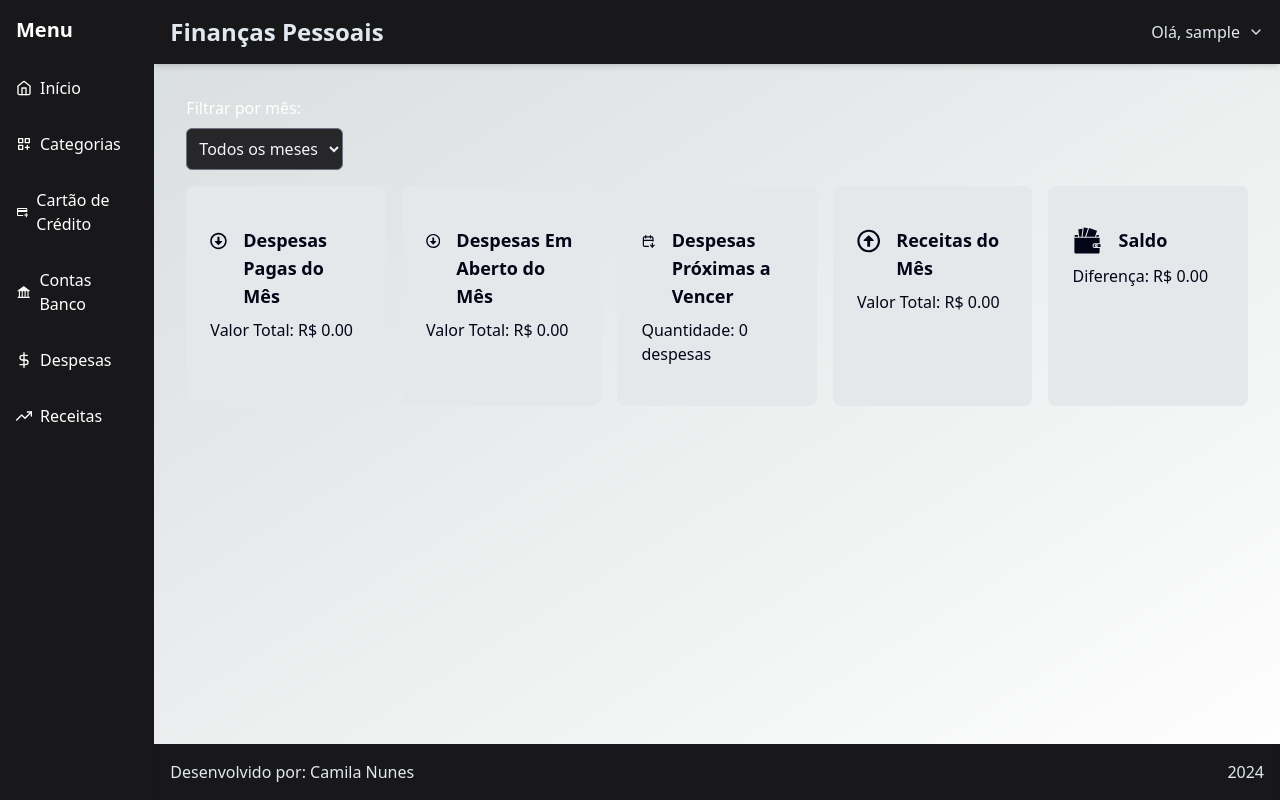
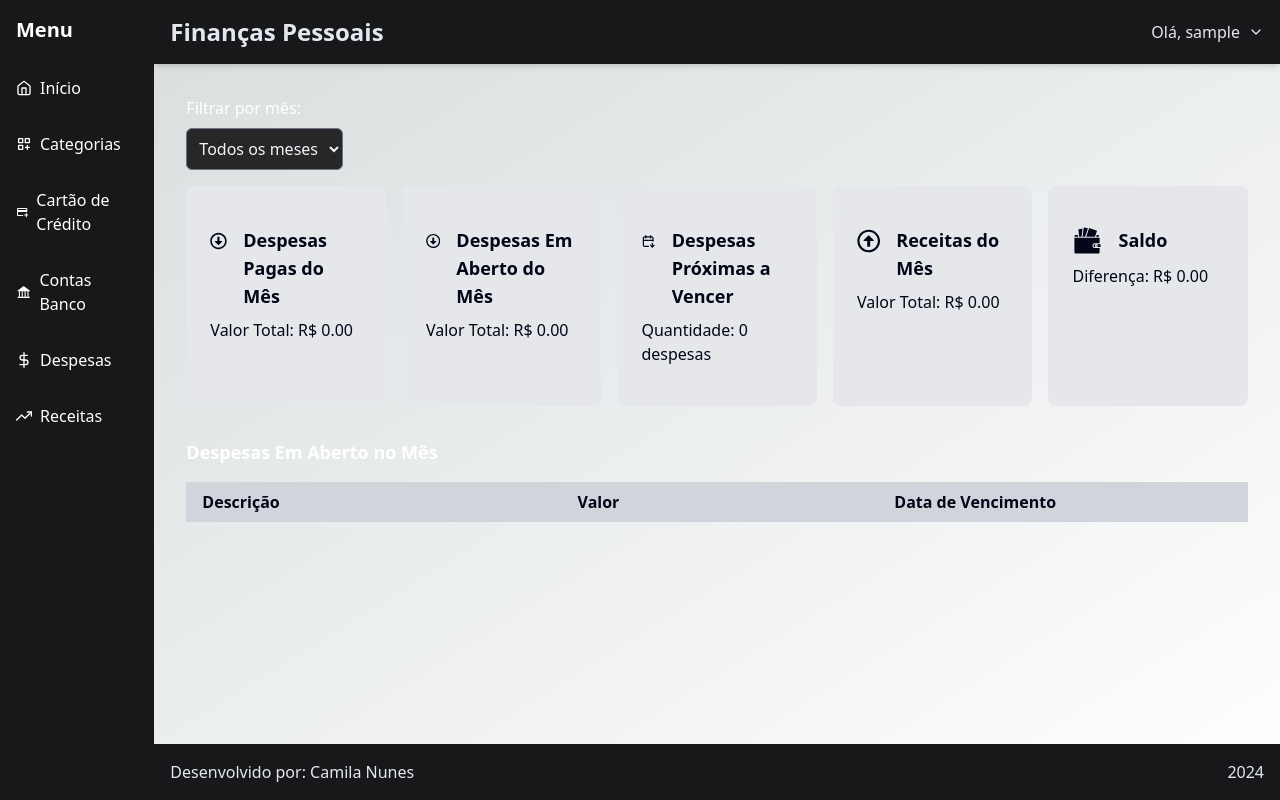
Before and after one commit to CamiNunes/my-finances-frontend, a Next.js app: page / in a window 1280 px wide. Built offline with nearby package versions, Linux system fonts and the light colour scheme; sample sign-in values are in the browser's storage.

Commit message:
listando contas abertas no mês;

```diff
--- a/src/api.ts
+++ b/src/api.ts
@@ -188,3 +188,13 @@ export const SaldoDoMes = async (mes: number) => {
     return 0; // Retorna 0 em caso de erro para manter a consistência do tipo
   }
 };
+
+export const ListarDespesasAbertasDoMes = async (mes: number) => {
+  try {
+    const response = await api.get(`/api/Dashboard/listar-despesas-abertas-mes?mes=${mes}`);
+    return response.data;
+  } catch (error) {
+    console.error('Erro ao buscar despesas:', error);
+    return 0; // Retorna 0 em caso de erro para manter a consistência do tipo
+  }
+};
--- a/src/app/page.tsx
+++ b/src/app/page.tsx
@@ -4,16 +4,23 @@ import React, { useState, useEffect } from 'react';
 import { FaRegArrowAltCircleDown, FaRegArrowAltCircleUp } from "react-icons/fa";
 import { TbCalendarDown } from "react-icons/tb";
 import { GiWallet } from "react-icons/gi";
-import { DespesasAVencerNoMes, DespesasEmAbertoDoMes, DespesasDoMes, ReceitasDoMes, SaldoDoMes } from '@/api';
+import { DespesasAVencerNoMes, DespesasEmAbertoDoMes, DespesasDoMes, ReceitasDoMes, SaldoDoMes, ListarDespesasAbertasDoMes } from '@/api';
 import withAuth from '@/utils/withAuth';
 
-const Home = () => {
+interface Despesa {
+  descricao: string;
+  valor: number;
+  dataVencimento: string;
+}
+
+const Home: React.FC = () => {
   const [mesFiltro, setMesFiltro] = useState<number | null>(null);
   const [despesasMes, setDespesasMes] = useState<number>(0);
   const [despesasEmAbertoMes, setDespesasEmAbertoMes] = useState<number>(0);
   const [receitasMes, setReceitasMes] = useState<number>(0);
   const [diferenca, setDiferenca] = useState<number>(0);
   const [despesasProximasVencimento, setDespesasProximasVencimento] = useState<number>(0);
+  const [listaDespesasEmAberto, setListaDespesasEmAberto] = useState<Despesa[]>([]);
   const emailUsuario = "cvn.camila@gmail.com"; // Substitua pelo email do usuário autenticado
 
   // Função para lidar com a mudança no filtro de mês
@@ -30,12 +37,14 @@ const Home = () => {
         const diferenca = await SaldoDoMes(mesFiltro);
         const proximasDespesas = await DespesasAVencerNoMes(mesFiltro);
         const despesasEmAberto = await DespesasEmAbertoDoMes(mesFiltro);
+        const listaDespesasAbertasMes = await ListarDespesasAbertasDoMes(mesFiltro);
 
         setDespesasMes(despesas);
         setReceitasMes(receitas);
         setDiferenca(diferenca);
         setDespesasProximasVencimento(proximasDespesas);
         setDespesasEmAbertoMes(despesasEmAberto);
+        setListaDespesasEmAberto(listaDespesasAbertasMes);
       }
     };
 
@@ -67,12 +76,11 @@ const Home = () => {
           <p className="text-slate-950">Valor Total: R$ {despesasMes.toFixed(2)}</p>
         </div>
 
-        {/* Quadro de Despesas do Mês */}
+        {/* Quadro de Despesas Em Aberto do Mês */}
         <div className="bg-gray-200 py-10 px-6 rounded-lg">
           <h2 className="flex gap-4 text-lg font-bold text-slate-950 mb-2"><FaRegArrowAltCircleDown size={30}/>Despesas Em Aberto do Mês</h2>
           <p className="text-slate-950">Valor Total: R$ {despesasEmAbertoMes.toFixed(2)}</p>
         </div>
-
 
         {/* Quadro de Despesas Próximas a Vencer */}
         <div className="bg-gray-200 py-10 px-6 rounded-lg">
@@ -92,6 +100,31 @@ const Home = () => {
           <p className="text-slate-950">Diferença: R$ {diferenca.toFixed(2)}</p>
         </div>
       </div>
+
+      {/* Tabela de Despesas Em Aberto */}
+      <div className="mt-8">
+        <h2 className="text-lg font-bold text-white mb-4">Despesas Em Aberto no Mês</h2>
+        <div className="overflow-x-auto">
+          <table className="min-w-full bg-gray-200 rounded-lg">
+            <thead>
+              <tr className="w-full bg-gray-300">
+                <th className="py-2 px-4 text-left text-slate-950">Descrição</th>
+                <th className="py-2 px-4 text-center text-slate-950">Valor</th>
+                <th className="py-2 px-4 text-center text-slate-950">Data de Vencimento</th>
+              </tr>
+            </thead>
+            <tbody>
+              {listaDespesasEmAberto.map((despesa, index) => (
+                <tr key={index} className="bg-gray-100 border-b border-gray-300">
+                  <td className="py-2 px-4 text-slate-950">{despesa.descricao}</td>
+                  <td className="py-2 px-4 text-slate-950 text-center">R$ {despesa.valor.toFixed(2)}</td>
+                  <td className="py-2 px-4 text-slate-950 text-center">{new Date(despesa.dataVencimento).toLocaleDateString('pt-BR')}</td>
+                </tr>
+              ))}
+            </tbody>
+          </table>
+        </div>
+      </div>
     </div>
   );
 };
```
